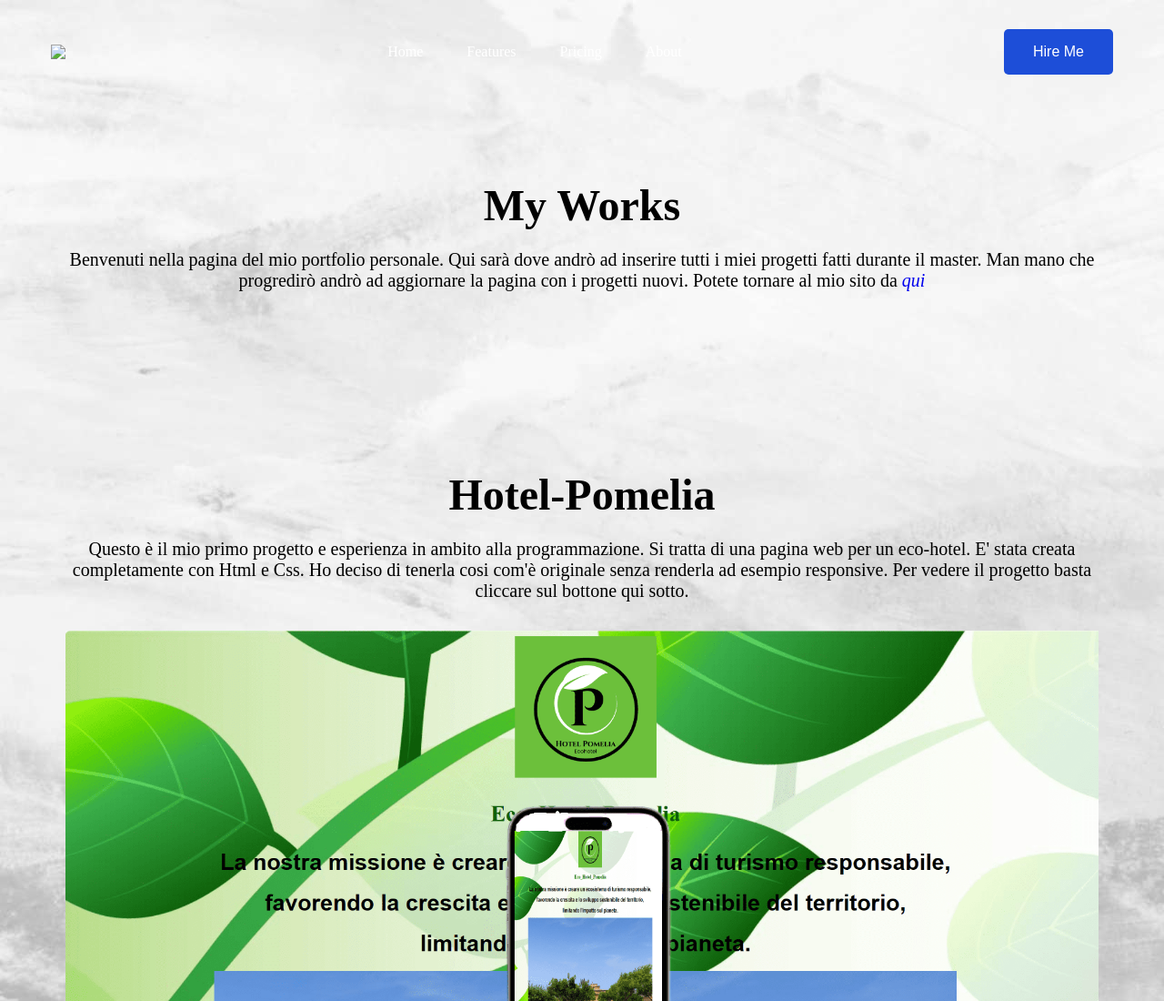
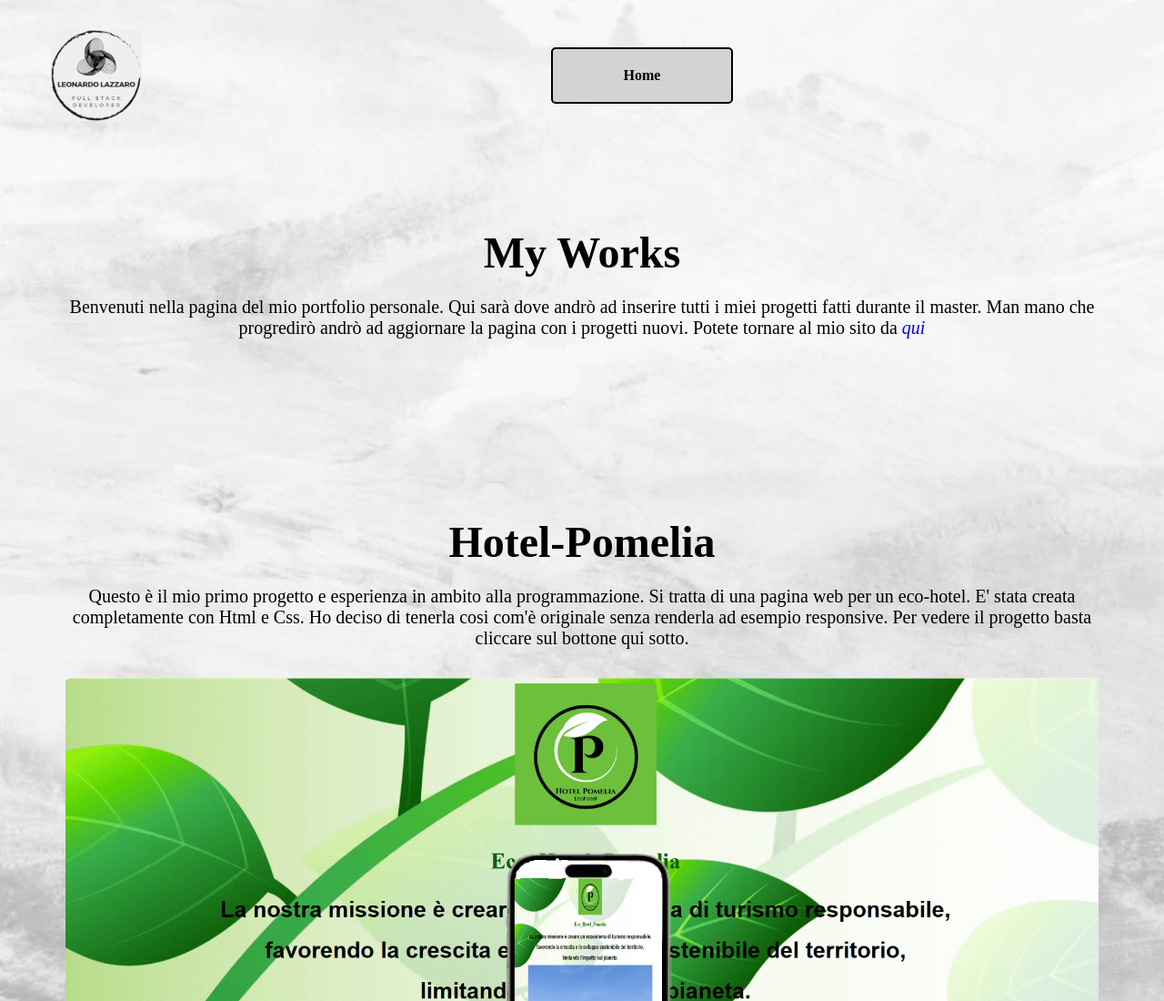
Before and after one commit to LeonardoLazzaro/LeonardoLazzaroWebsite, a plain HTML site: page Portfolio/index.html in a window 1280 px wide. Shown: the top 1100 px of the page at 91% size. Drawn offline with Linux system fonts and the light colour scheme.

Commit message:
ulteriori modifiche

```diff
--- a/Portfolio/index.html
+++ b/Portfolio/index.html
@@ -11,19 +11,14 @@
     <nav>
         <div class="nav-logo">
             <a href="#">
-                <img src="images/logo.png">
+                <img src="../assets/images/logo.png">
             </a>
         </div>
+        <a class='button' href="../index.html" target="_blank">Home</a>
 
-        <ul class="nav-links">
-            <li class="link"><a href="#">Home</a></li>
-            <li id="link1" class="link"><a href="#">Features</a></li>
-            <li id="link2" class="link"><a href="#">Pricing</a></li>
-            <li id="link3" class="link"><a href="#">About</a></li>
-        </ul>
-        <button class="btn">Hire Me</button>
     </nav>
-    <!--Sezione iniziale-->
+    <!--Sezione iniziale
+    Initial section-->
     <header class="container">
         <div class="content">
             <H1>My Works</H1>
@@ -34,7 +29,8 @@
             </p>
         </div>
     </header>
-    <!--Sezione centrale-->
+    <!--Sezione centrale
+    Central section-->
     <section class="container">
         <div class="content">
         <h1>Hotel-Pomelia</h1>
@@ -47,7 +43,8 @@
         </div>
         <a class='button' href='Hotel/Hotel-Pomelia.html' target="_blank">Hotel-Pomelia</a>
     </section>
-    <!--Sezione finale-->
+    <!--Sezione finale
+    Final section-->
     <footer class="container">
         <div class="column">
         <h2>
--- a/Portfolio/style.css
+++ b/Portfolio/style.css
@@ -1,4 +1,5 @@
-/*Stile sezione iniziale*/
+/*Stile sezione iniziale
+Initial section style*/
 *{
   padding: 0;
   margin: 0;
@@ -33,48 +34,9 @@ nav{
   max-width: 100px;
 }
 
-.nav-links{
-  list-style: none;
-  display: flex;
-  align-items: center;
-  gap: 3rem;
-}
 
-.link a{
-  position: relative;
-  padding-bottom: 0.75rem;
-  color: #fff;
-}
-
-.link a::after{
-  content: "";
-  position: absolute;
-  height: 2px;
-  width: 0;
-  bottom: 0;
-  left: 0;
-  background-color: #1d4ed8;
-  transition: all 0.3s ease;
-}
-
-.link a:hover::after{
-  width: 70%;
-}
-
-.btn{
-  padding: 1rem 2rem;
-  font-size: 1rem;
-  color: #fff;
-  background-color: #1d4ed8;
-  border-radius: 5px;
-  cursor: pointer;
-  transition: all 0.3s ease;
-}
-
-.btn:hover{
-  background-color: #1e40af;
-}
-/*Stile header*/
+/*Stile header
+Header style*/
 .container{
   max-width: 1200px;
   margin: auto;
@@ -102,8 +64,10 @@ header .content p{
   font-size: 20px;
   text-align: center;
   }
-/*Fine stile header*/
-/*Stile section*/
+/*Fine stile header
+End header style*/
+/*Stile section
+Section style*/
 section{
   position: relative;
   padding-top: 2rem;
@@ -137,8 +101,10 @@ section .image img{
   max-width: 600px;
   margin: auto;
 }
-/*Fine stile section*/
-/*Stile del bottone*/
+/*Fine stile section
+End section style*/
+/*Stile del bottone
+Button style*/
 .button:link,
 .button:visited {
   display: block;
@@ -157,16 +123,18 @@ section .image img{
 .button:hover,
 .button:visited:hover {
   color: #FFF;
-  background-color:gray;  /* Light blue */
+  background-color:gray;
 }
 
 .button:active,
 .button:visited:active {
   color: #FFF;
-  background-color: #5995DA;  /* Blue */
+  background-color: #5995DA;
 }
-/*Fine stile del bottone*/
-/*Stile footer*/
+/*Fine stile del bottone
+End button style*/
+/*Stile footer
+Footer style*/
 footer{
   position: relative;
   gap: 2rem;
@@ -198,8 +166,10 @@ footer .column .socials a{
 footer .column .socials a:hover{
     background-color:gray;
 }
-/*Fine stile footer*/
-/*Design responsive*/
+/*Fine stile footer
+End footer style*/
+/*Design responsive
+Responsive design*/
 @media (width < 900px){
 
 header{
@@ -234,4 +204,5 @@ footer{
 }
 
 }
-/*Fine Design responsive*/
+/*Fine Design responsive
+Fine responsive design*/
```
Also changed, not shown: Cv/index.html (+4 -2 lines), Cv/style.css (+6 -3 lines), index.html (+38 -17 lines), style.css (+34 -19 lines).
